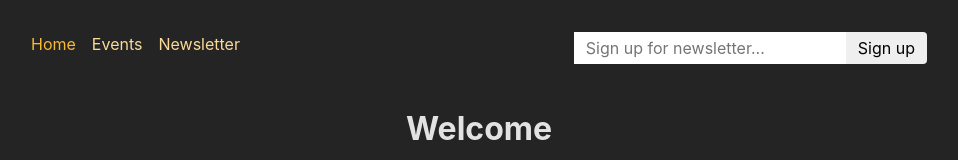
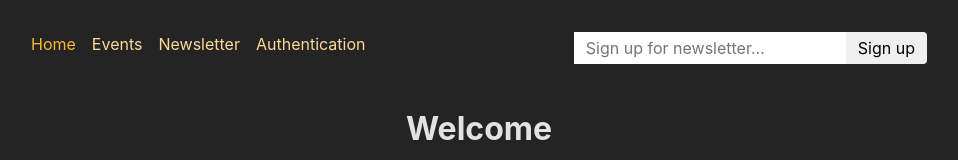
Before and after one commit to MarcoBasileDev/React-Router-Practice, a React (Create React App) app in the folder frontend/: page / in a window 1280 px wide. Shown: the top 160 px of the page, without its empty margins (161-1119 px from the left). Built offline with nearby package versions, Linux system fonts and the light colour scheme.

Commit message:
add authentication to the navmenu

```diff
--- a/frontend/src/App.js
+++ b/frontend/src/App.js
@@ -13,6 +13,7 @@
 import Error from "./pages/Error";
 import { action as manipulateEventAction } from "./components/EventForm";
 import NewsletterPage, { action as newsletterAction } from "./pages/Newsletter";
+import AuthenticationPage from "./pages/Authentication";
 
 const router = createBrowserRouter([
   {
@@ -51,6 +52,10 @@
         ],
       },
       {
+        path: "auth",
+        element: <AuthenticationPage />,
+      },
+      {
         path: "newsletter",
         element: <NewsletterPage />,
         action: newsletterAction,
--- a/frontend/src/components/MainNavigation.js
+++ b/frontend/src/components/MainNavigation.js
@@ -39,6 +39,16 @@
               Newsletter
             </NavLink>
           </li>
+          <li>
+            <NavLink
+              to="/auth"
+              className={({ isActive }) =>
+                isActive ? classes.active : undefined
+              }
+            >
+              Authentication
+            </NavLink>
+          </li>
         </ul>
       </nav>
       <NewsletterSignup />
```
Also changed, not shown: 2 other files (tests, documents, lock files or other folders).
